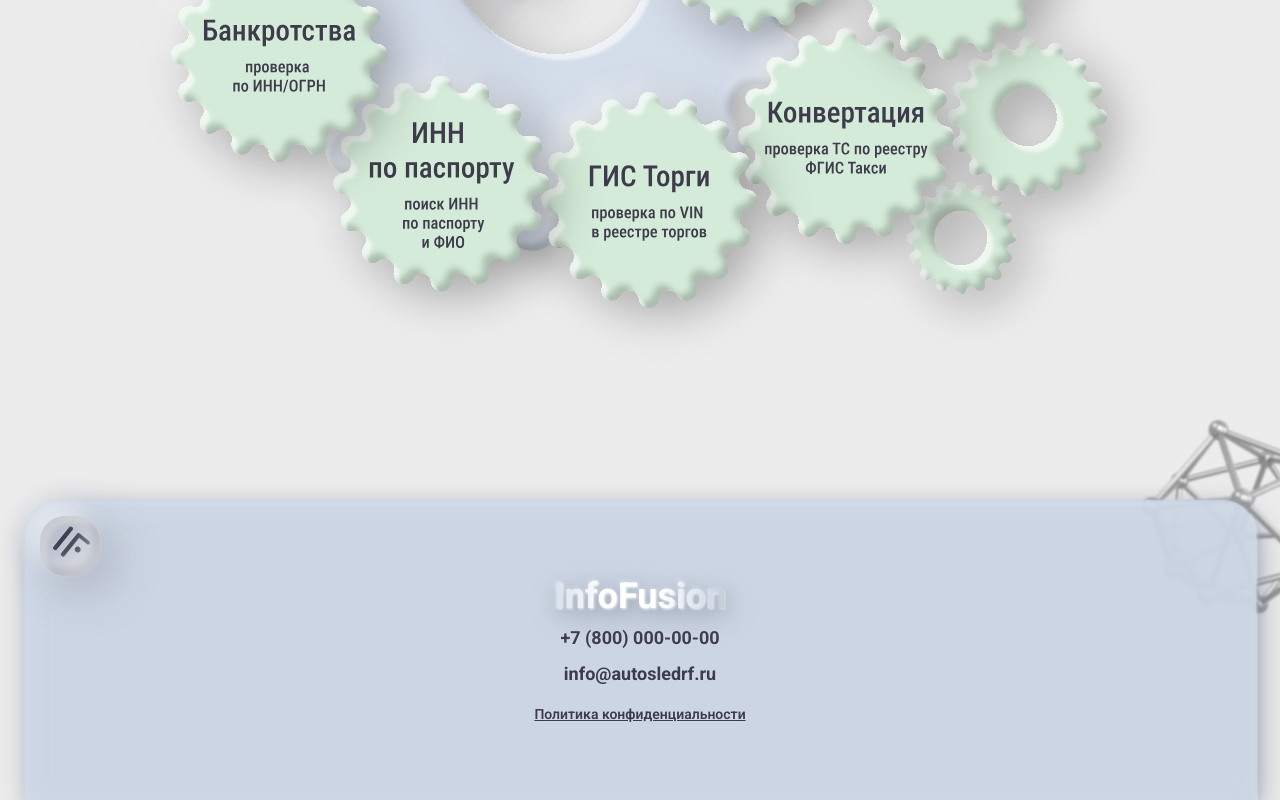
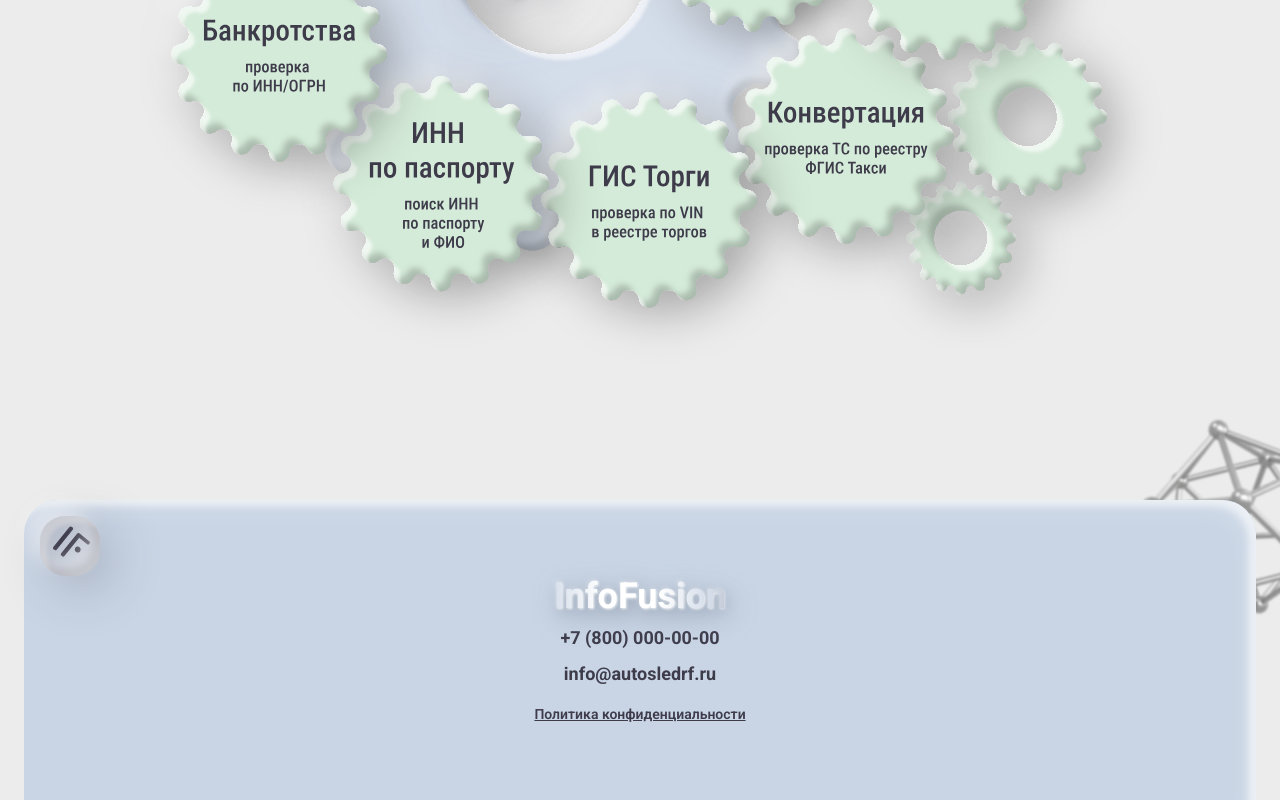
Before and after one commit to sk1wz/grot-frontend, a Next.js app: page / in a window 1280 px wide. Shown: the part 1781-2581 px from the top of the page. Built offline with nearby package versions, Linux system fonts and the light colour scheme.

Commit message:
feat: update

```diff
--- a/src/app/page.tsx
+++ b/src/app/page.tsx
@@ -142,10 +142,7 @@ export default function HomePage() {
           className="pointer-events-none absolute -top-15 right-10 z-0 h-auto w-[clamp(9rem,30vw,20rem)] translate-x-[30%] -translate-y-[30%] select-none"
         />
 
-        <footer
-          style={{ filter: watermarkShadow }}
-          className=" grid min-h-[300px] grid-cols-[1fr_auto_1fr] items-center bg-[#C9D5E5]/70 rounded-t-[34px] z-10 p-4"
-        >
+        <footer className="relative z-10 grid min-h-[300px] grid-cols-[1fr_auto_1fr] items-center rounded-t-[34px] bg-[#C9D5E5] p-4 shadow-[inset_-7.5px_6px_7.5px_0_rgba(255,255,255,0.6),inset_-15.2px_15.2px_15.2px_0_rgba(212,221,234,0.6)]">
           <div className="self-start justify-self-start">
             <Logo />
           </div>
```
